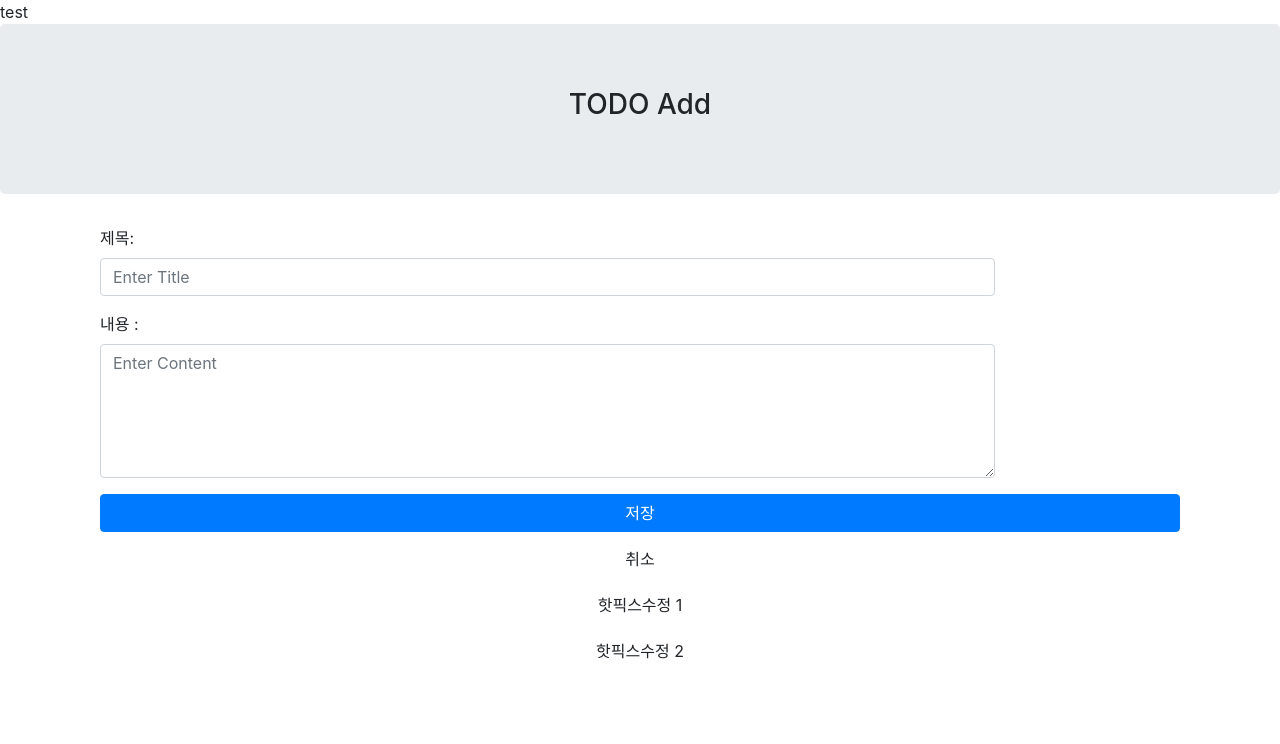
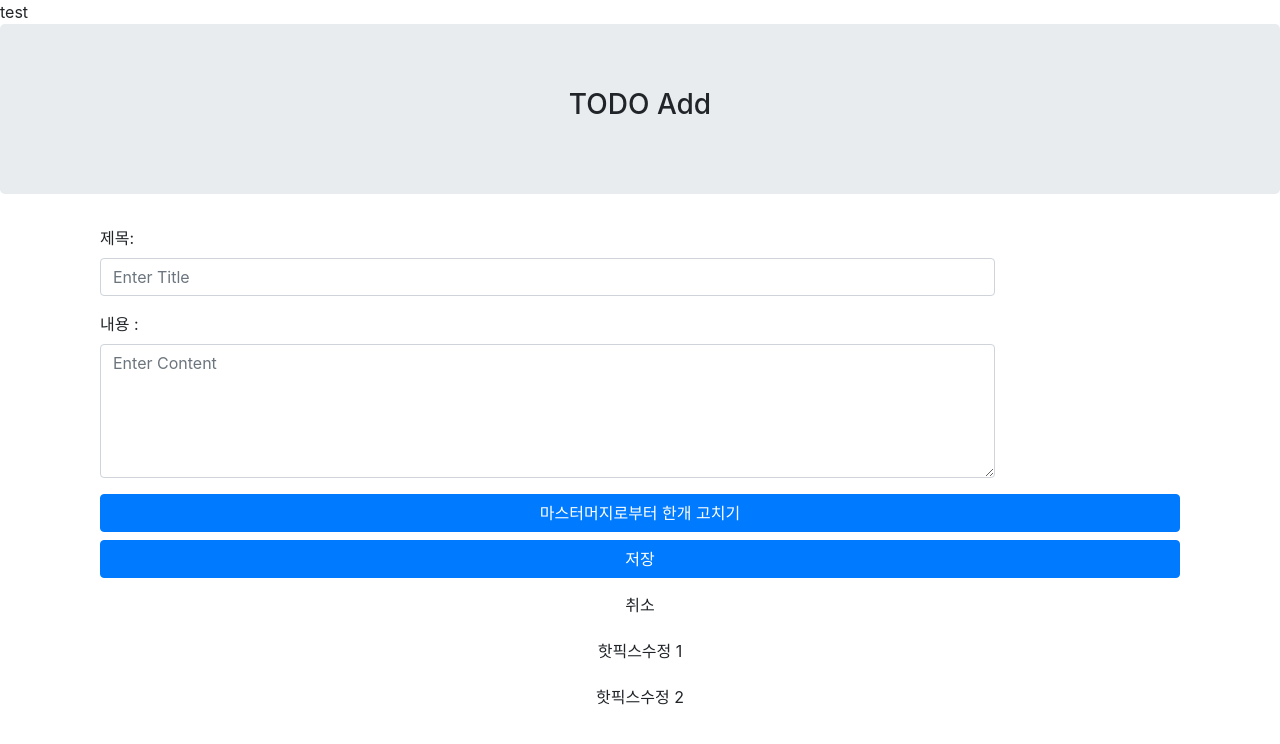
Before and after one commit to lucya/angular-todo-basic, an Angular app: page /update in a window 1280 px wide. Shown: the top 744 px of the page. Built offline with nearby package versions, Linux system fonts and the light colour scheme.

Commit message:
마스터 중간으로부터 한개 고치기

```diff
--- a/src/app/todo-object/todo-object.component.html
+++ b/src/app/todo-object/todo-object.component.html
@@ -17,6 +17,7 @@
         </div>
         <div class="form-group">
             <div class="container">
+                <button type="submit" class="btn btn-primary btn-block" (click)="save()">마스터머지로부터 한개 고치기</button>
                 <button type="submit" class="btn btn-primary btn-block" (click)="save()">저장</button>
                 <button type="button" class="btn btn-default btn-block" (click)="cancel()">취소</button>
                 <button type="button" class="btn btn-default btn-block" (click)="cancel()">핫픽스수정 1</button>
```
